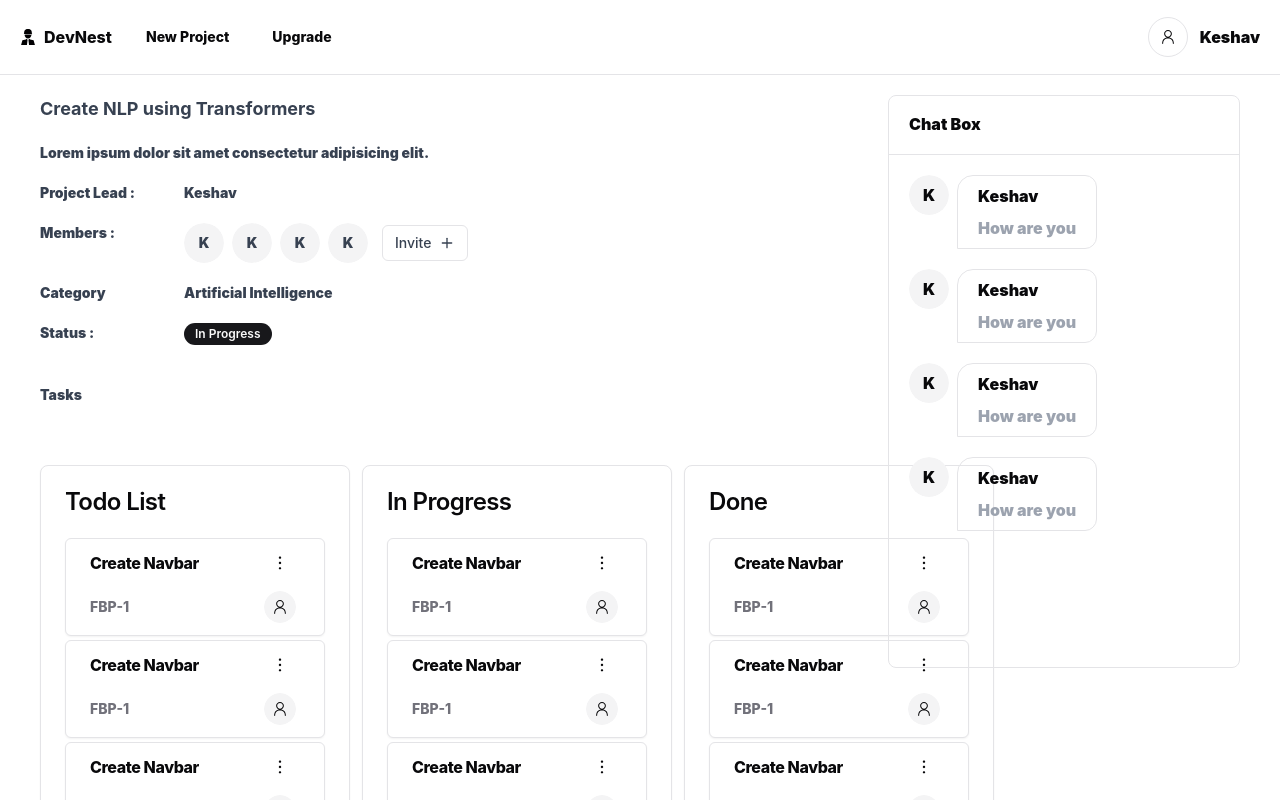
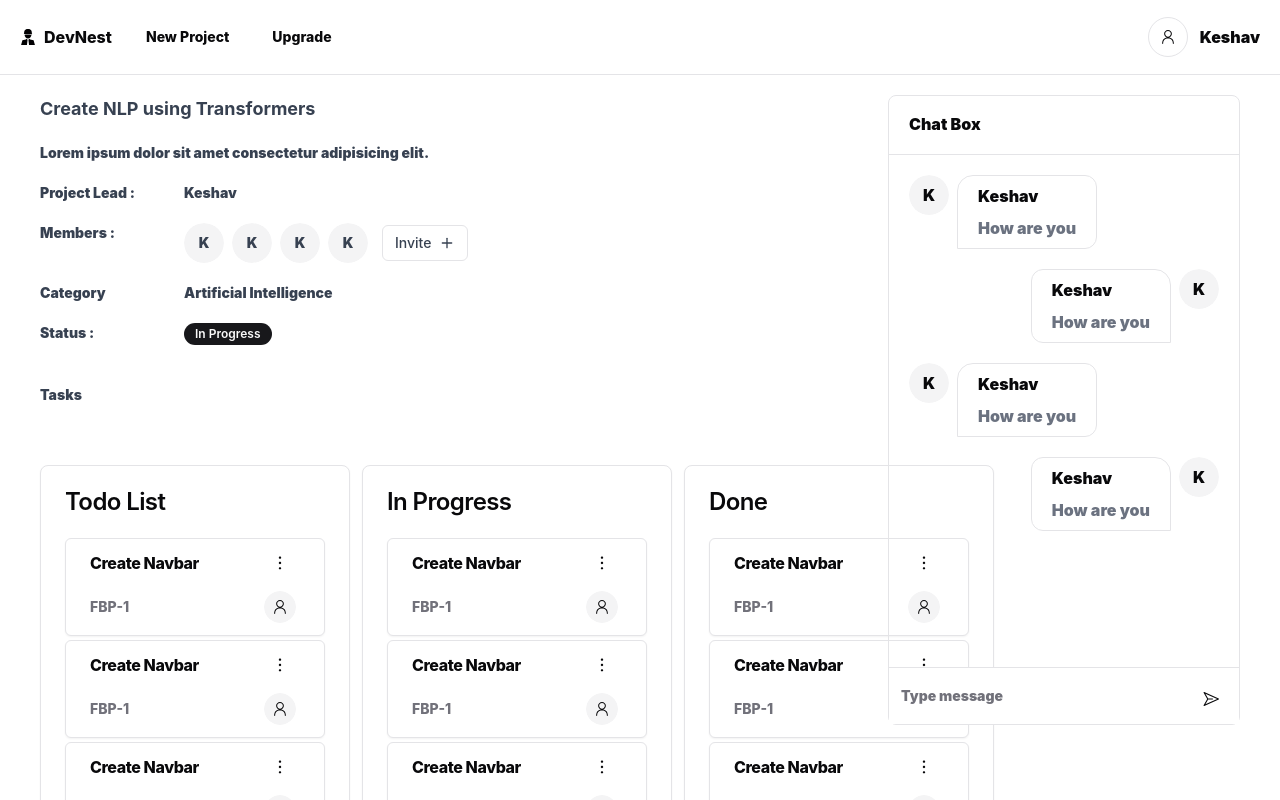
Before and after one commit to keshav0100/DevNest_Frontend, a React (Vite) app: page /project/1 in a window 1280 px wide. Shown: the top 800 px of the page. Built offline with nearby package versions, Linux system fonts and the light colour scheme.

Commit message:
Implement message input functionality in ChatBox, enhancing user interaction with a new input field and send button; update message layout for improved visual distinction between sent and received messages.

```diff
--- a/src/pages/ProjectDetails/ChatBox.jsx
+++ b/src/pages/ProjectDetails/ChatBox.jsx
@@ -1,24 +1,67 @@
 import { Avatar, AvatarFallback } from "@/components/ui/avatar";
+import { Input } from "@/components/ui/input";
+import { PaperPlaneIcon } from "@radix-ui/react-icons";
 import { ScrollArea } from "@radix-ui/react-scroll-area";
+import { useState } from "react";
+import { useSearchParams } from "react-router-dom";
+import { Button } from "@/components/ui/button";
 
 const ChatBox = () => {
+  const [message, setMessage] = useState("");
+  const handleSendMessage = () => {
+    console.log("Message", message);
+  };
+  const handleMessageChange = (e) => {
+    setMessage(e.target.value);
+  };
   return (
     <div className="sticky">
       <div className="border rounded-lg">
         <h1 className="border-b p-5">Chat Box</h1>
         <ScrollArea className="h-[32rem] w-full p-5 flex gap-3 flex-col">
-          {[1, 1, 1, 1].map((item) => (
-            <div className="flex gap-2 mb-2" key={item}>
+          {[1, 1, 1, 1].map((item, index) =>
+            index % 2 == 0 ? (
+              <div className="flex gap-2 mb-2 justify-start" key={item}>
                 <Avatar>
                   <AvatarFallback>K</AvatarFallback>
                 </Avatar>
                 <div className="space-y-2 py-2 px-5 border rounded-ss-2xl rounded-e-xl">
                   <p>Keshav</p>
-                <p className="text-gray-400">How are you</p>
+                  <p className="text-gray-500">How are you</p>
                 </div>
               </div>
-          ))}
+            ) : (
+              <div className="flex gap-2 mb-2 justify-end" key={item}>
+                <div
+                  className="space-y-2 py-2 px-5 border
+                rounded-se-2xl rounded-s-xl"
+                >
+                  <p>Keshav</p>
+                  <p className="text-gray-500">How are you</p>
+                </div>
+                <Avatar>
+                  <AvatarFallback>K</AvatarFallback>
+                </Avatar>
+              </div>
+            )
+          )}
         </ScrollArea>
+        <div className="relative p-0">
+          <Input
+            placeholder="Type message"
+            className="py-7 border-t outline-none focus:outline-none focus:ring-0 rounded-none border-b-0 border-x-0"
+            value={message}
+            onChange={handleMessageChange}
+          />
+          <Button
+            onClick={handleSendMessage}
+            className="absolute right-2 top-3 rounded-full"
+            size="icon"
+            variant="ghost"
+          >
+            <PaperPlaneIcon />
+          </Button>
+        </div>
       </div>
     </div>
   );
```
Lines whose indentation alone changed are shown as unchanged.
